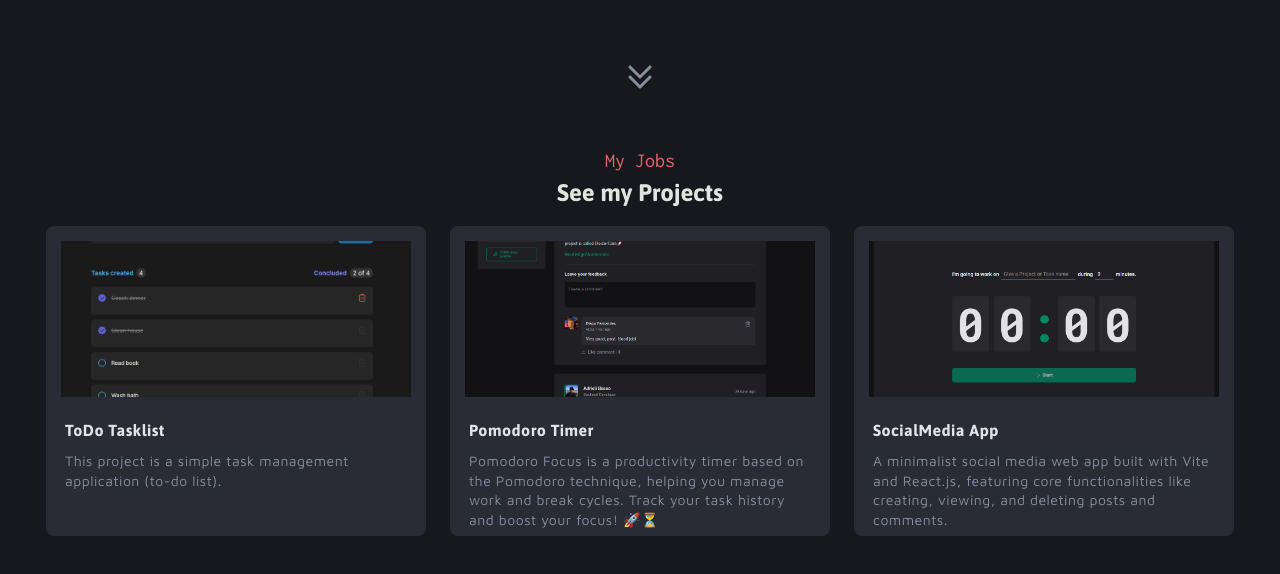
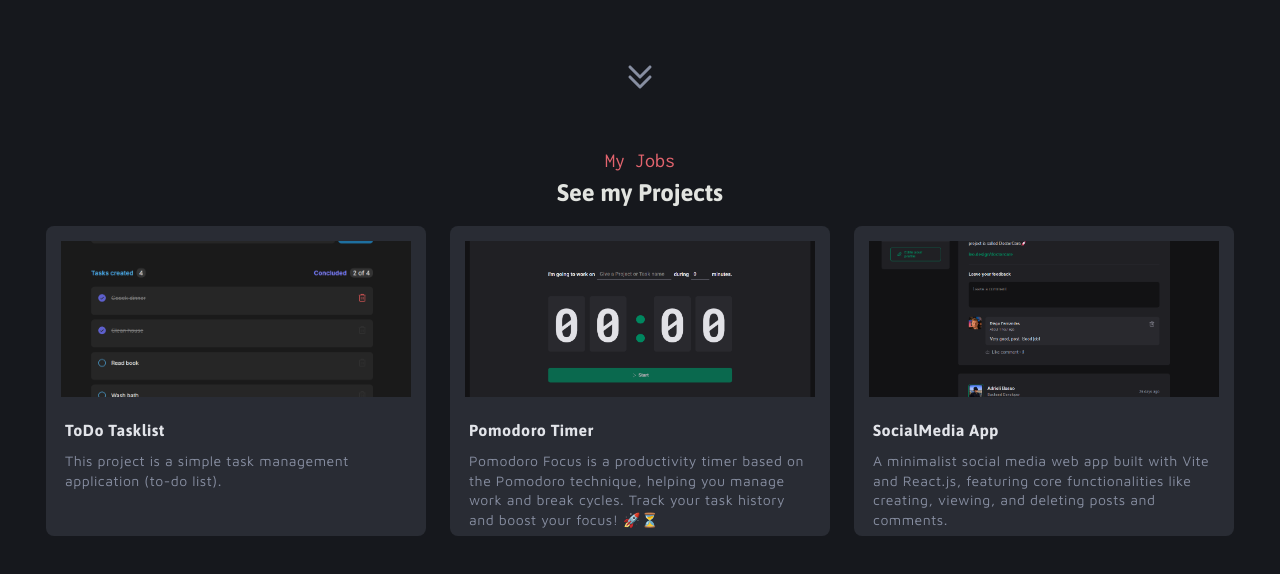
Before and after one commit to LeeonarD0/portfolio-leonardo, a plain HTML site: page src/index.html in a window 1280 px wide. Shown: the part 650-1224 px from the top of the page. Drawn offline with Linux system fonts and the light colour scheme.

Commit message:
fixing bug

```diff
--- a/src/index.html
+++ b/src/index.html
@@ -91,7 +91,7 @@
       <div class="job-card">
         <a class="link-to-app" href="https://pomodoro-timer-reactjs-iota.vercel.app/">
           <div class="job-image">
-            <img src="/img/job-card-imgs/SocialMidia-App.png" alt="job-image">
+            <img src="./img/job-card-imgs/pomodoro-timer-app.png" alt="job-image">
           </div>
           <div class="job-description">
             <span>Pomodoro Timer</span>
@@ -104,7 +104,7 @@
       <div class="job-card">
         <a class="link-to-app" href="https://social-media-app-eight-virid.vercel.app/">
           <div class="job-image">
-            <img src="/img/job-card-imgs/pomodoro-timer-app.png" alt="job-image">
+            <img src="./img/job-card-imgs/SocialMidia-App.png" alt="job-image">
           </div>
           <div class="job-description">
             <span>SocialMedia App</span>
```
